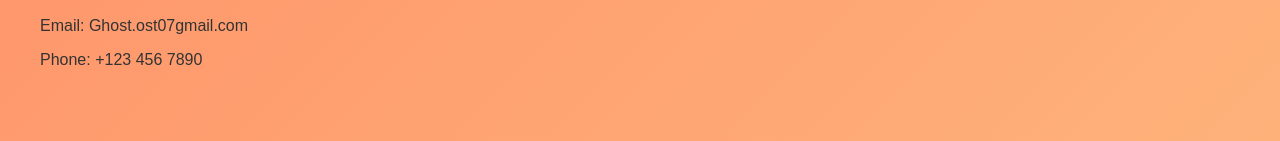
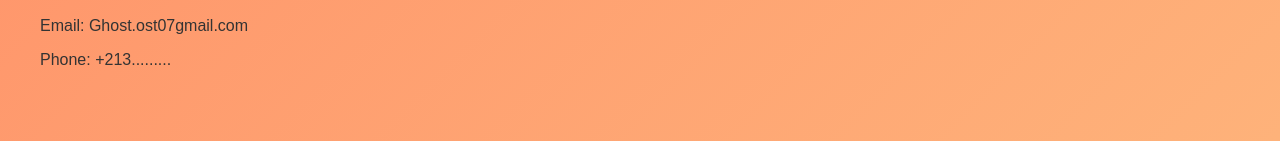
Before and after one commit to ghostost07/Blood-Donation-, a plain HTML site: page index.html in a window 1280 px wide. Shown: the part 1370-1511 px from the top of the page. Drawn offline with Linux system fonts and the light colour scheme.

Commit message:
Update index.html

```diff
--- a/index.html
+++ b/index.html
@@ -239,7 +239,7 @@
     <section id="contact">
       <h2>Contact Us</h2>
       <p>Email: Ghost.ost07gmail.com</p>
-      <p>Phone: +123 456 7890</p>
+      <p>Phone: +213.........</p>
     </section>
   </div>
   <footer>
```
